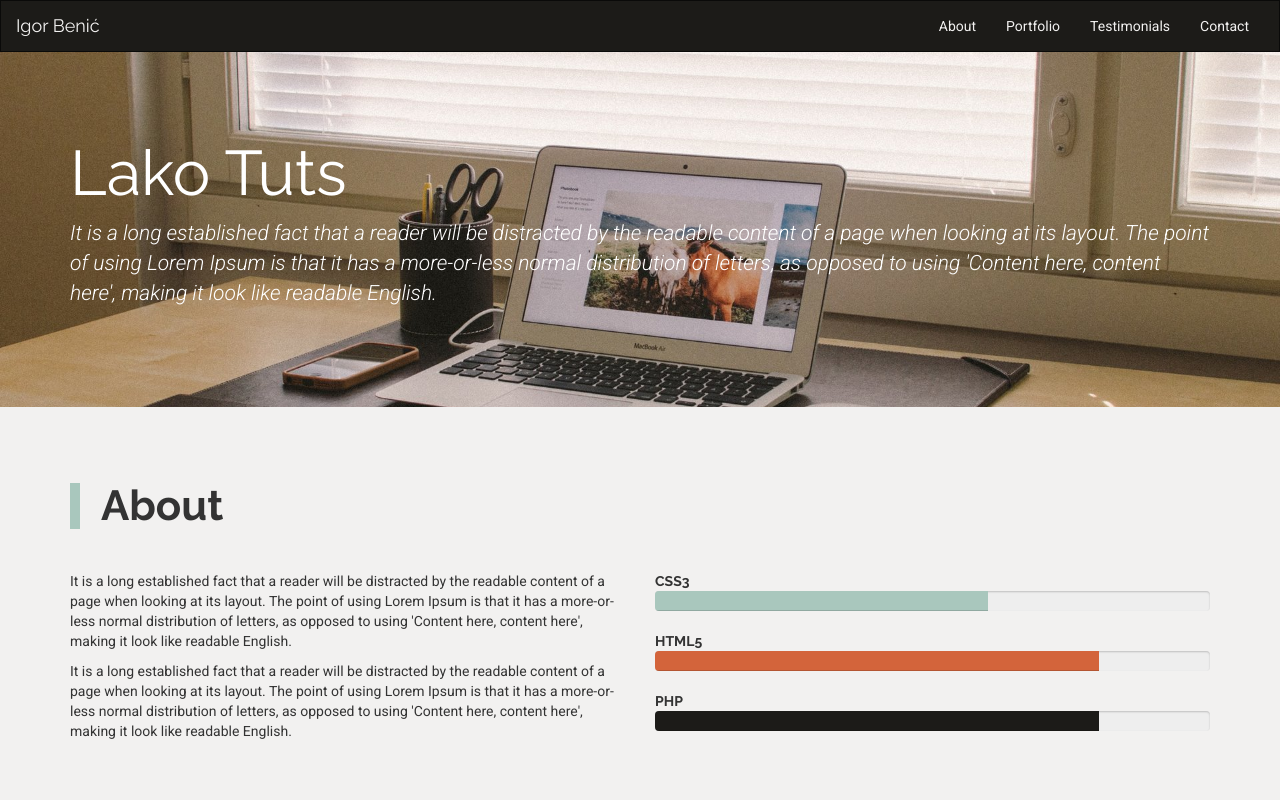
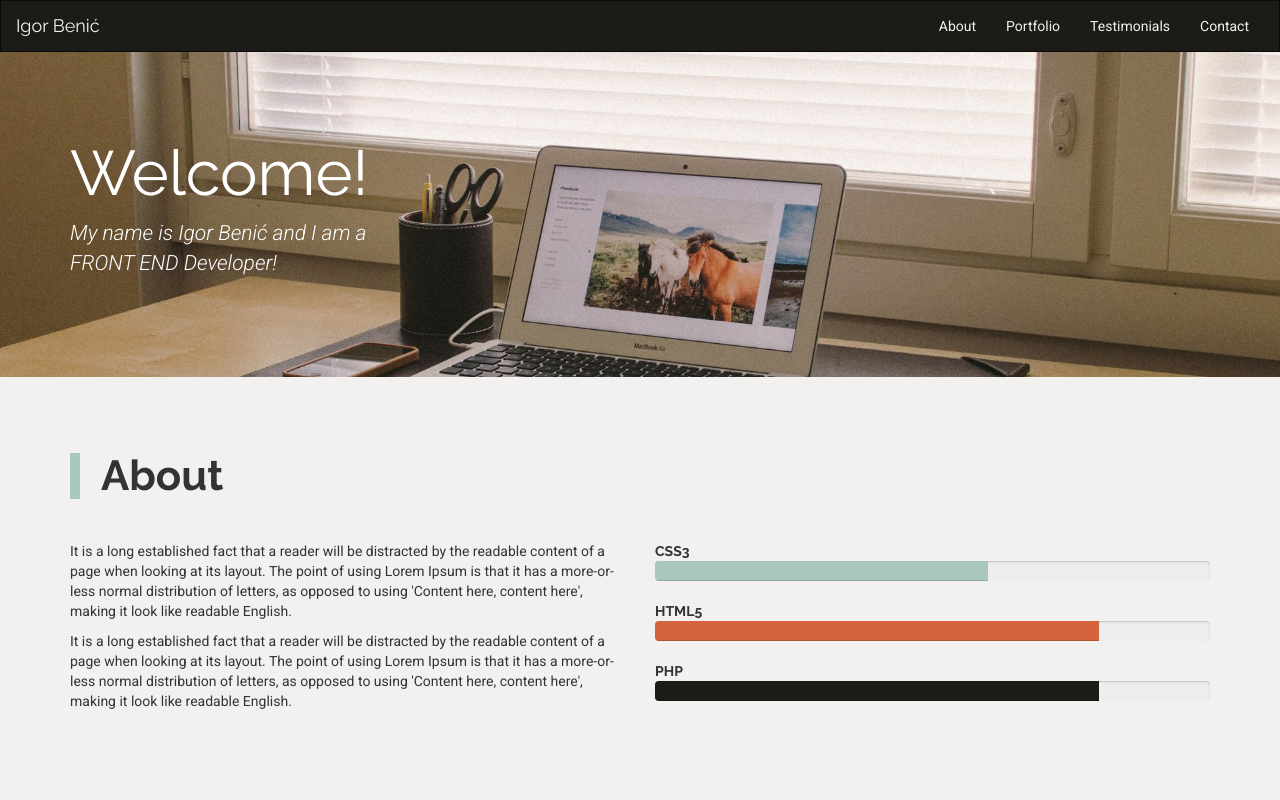
Before and after one commit to igorbenic/igorbenic.github.io, a plain HTML site: page index.html in a window 1280 px wide. Shown: the top 800 px of the page. Drawn offline with nearby package versions, Linux system fonts and the light colour scheme.

Commit message:
Update index.html

```diff
--- a/index.html
+++ b/index.html
@@ -57,9 +57,9 @@
 
 <div class="jumbotron">
 	<div class="container">
-		<h1>Lako Tuts</h1>
+		<h1>Welcome!</h1>
 		<p class="animated bounceInLeft">
-			It is a long established fact that a reader will be distracted by the readable content of a page when looking at its layout. The point of using Lorem Ipsum is that it has a more-or-less normal distribution of letters, as opposed to using 'Content here, content here', making it look like readable English.
+			My name is Igor Benić and I am a <br/> FRONT END Developer!
 		</p>
 	</div>
 </div>
```
